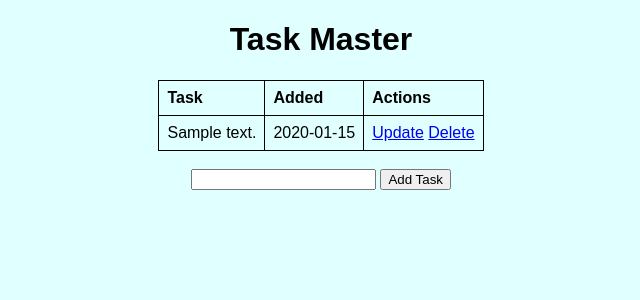
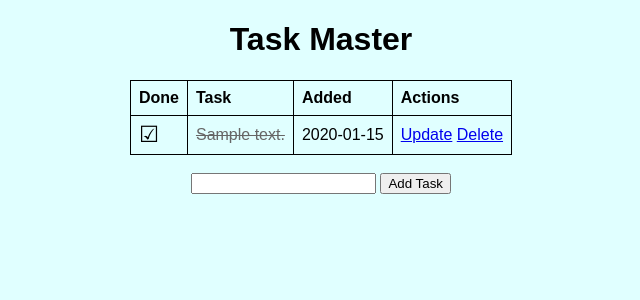
Before and after one commit to engineerdiaa/Task-Master, a Flask app: page / in a window 1280 px wide. Shown: the top 300 px of the page, without its empty margins (319-959 px from the left). Run offline with Flask 3, Linux system fonts and the light colour scheme; tables that the repository leaves empty hold one stand-in row (values such as "Sample post").

Commit message:
Let tasks be marked as done
Add a completed column (with a migration; existing tasks start as not
done) and a POST /toggle/<id> route. Each row gets a checkbox button
that marks the task done or not done, and done tasks are crossed out.

The migration uses sa.false() rather than the generated
sa.text('0') so the default also works on PostgreSQL.

Co-Authored-By: Claude Opus 5.5 <noreply@anthropic.com>
Claude-Session: https://claude.ai/code/session_01HemtpX75pE8BVtGnttBAGB

```diff
--- a/models.py
+++ b/models.py
@@ -11,6 +11,8 @@ class Todo(db.Model):
     id = db.Column(db.Integer, primary_key=True)
     content = db.Column(db.String(TASK_MAX_LENGTH), nullable=False)
     date_created = db.Column(db.DateTime, default=datetime.now)
+    completed = db.Column(db.Boolean, nullable=False, default=False,
+                          server_default=db.false())
 
     def __repr__(self):
         return '<Task %r>' % self.id
--- a/static/css/styles.css
+++ b/static/css/styles.css
@@ -53,3 +53,18 @@ form.inline {
 .message {
     text-align: center;
 }
+
+/* Done / not done toggle */
+.check {
+    background: none;
+    border: none;
+    padding: 0;
+    font-size: 1.4em;
+    line-height: 1;
+    cursor: pointer;
+}
+
+.done .task-text {
+    text-decoration: line-through;
+    color: #666;
+}
--- a/tasks.py
+++ b/tasks.py
@@ -52,6 +52,15 @@ def index():
     return render_template('index.html', tasks=all_tasks())
 
 
+@bp.route('/toggle/<int:task_id>', methods=['POST'])
+def toggle(task_id):
+    """Mark a task as done, or as not done if it already was."""
+    task = db.get_or_404(Todo, task_id, description=TASK_NOT_FOUND)
+    task.completed = not task.completed
+    save_changes('update that task')
+    return redirect(url_for('tasks.index'))
+
+
 @bp.route('/delete/<int:task_id>', methods=['POST'])
 def delete(task_id):
     task_to_delete = db.get_or_404(Todo, task_id, description=TASK_NOT_FOUND)
--- a/templates/index.html
+++ b/templates/index.html
@@ -12,13 +12,22 @@
     {% else %}
     <table>
         <tr>
+            <th>Done</th>
             <th>Task</th>
             <th>Added</th>
             <th>Actions</th>
         </tr>
         {% for task in tasks %}
-            <tr>
-                <td>{{ task.content }}</td>
+            <tr{% if task.completed %} class="done"{% endif %}>
+                <td>
+                    <form action="{{ url_for('tasks.toggle', task_id=task.id) }}" method="POST">
+                        <button type="submit" class="check"
+                                aria-label="Mark &quot;{{ task.content }}&quot; as {{ 'not done' if task.completed else 'done' }}">
+                            {{- '☑' if task.completed else '☐' -}}
+                        </button>
+                    </form>
+                </td>
+                <td class="task-text">{{ task.content }}</td>
                 <td> {{ task.date_created.date() }}</td>
                 <td>
                     <a href="{{ url_for('tasks.update', task_id=task.id) }}">Update</a>
```
Also changed, not shown: migrations/versions/4e0e0346b563_add_completed_to_todo.py (added, +32 -0 lines), README.md.
